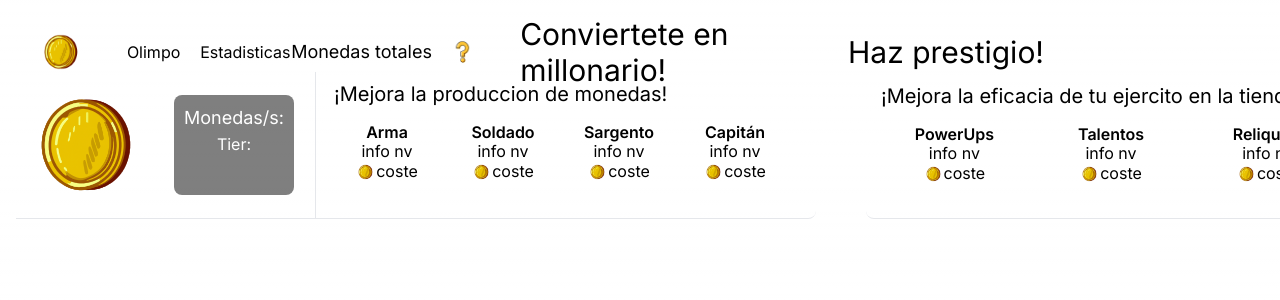
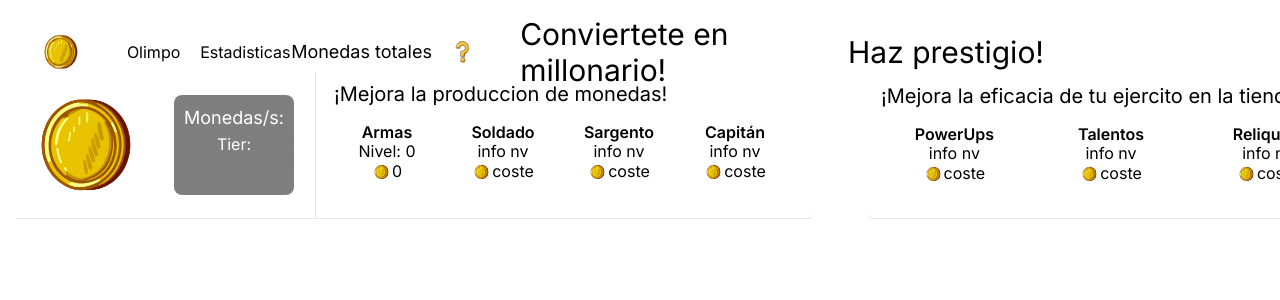
Before and after one commit to JavierChicano/cookie-clicker-v3, a Next.js app: page / in a window 1280 px wide. Shown: the top 300 px of the page. Built offline with nearby package versions, Linux system fonts and the light colour scheme.

Commit message:
comienzo de los componentes

```diff
--- a/app/page.tsx
+++ b/app/page.tsx
@@ -1,6 +1,8 @@
 import Image from "next/image";
-import coin1 from "@/media/coin1.png"
+import coin1 from "@/media/coin1.png";
+import CajaMejora from "@/components/caja-mejoras";
 export default function Home() {
+
   return (
     <main className="grid grid-cols-[minmax(300px,300px)_minmax(500px,1fr)_minmax(550px,700px)] gap-y-10 relative text-black">
       {/* <div
@@ -34,31 +36,24 @@ export default function Home() {
           className="flex flex-col items-center justify-center bg-opacity-50 bg-black h-[100px] w-[120px] rounded-lg ml-[20px] text-white"
         >
           <p className="text-lg mt-[-30px]">Monedas/s: </p>
-          <p >Tier: </p>
+          <p>Tier: </p>
         </article>
       </section>
       {/* Display mejoras */}
       <section className="rounded-r-lg p-[18px] border-b border-solid bg-principal">
-        <h2 className="mt-[-10px] text-xl">¡Mejora la produccion de monedas!</h2>
+        <h2 className="mt-[-10px] text-xl">
+          ¡Mejora la produccion de monedas!
+        </h2>
         <aside className="flex flex-wrap mt-[-2px]">
           {/* Primera caja */}
-          <div className="relative flex flex-1 flex-col items-center justify-center  mr-[10px] mt-[10px] rounded-lg cursor-pointer active:scale-125 bg-secundario">
-            <h1 className="font-semibold mt-1">Arma</h1>
-            <section className="relative flex flex-col justify-center items-center mt-[-7px] h-[55px]">
-              <p>info nv</p>
-              <div className="flex flex-row justify-center items-center p-[8px] mt-[-10px]">
-                <img
-                  src={coin1.src}
-                  className="monedaPrecio w-5"
-                  alt={"moneda"}
-                ></img>
-                <span className="mt-[-2px]">coste</span>
-              </div>
-            </section>
-            <div className="hidden bg-opacity-70 bg-black p-[10px] rounded-md mt-[-18px] text-white">
-              Aumenta la eficiencia de tu click +1
-            </div>
-          </div>
+          <CajaMejora
+            datos={{
+              nombre: "Armas",
+              nivel: 0,
+              coste: 0,
+              descripcion: "Test",
+            }}
+          />
           {/* Segunda caja */}
           <div className="relative flex flex-1 flex-col items-center justify-center  mr-[10px] mt-[10px] rounded-lg cursor-pointer active:scale-125 bg-secundario">
             <h1 className="font-semibold mt-1">Soldado</h1>
--- /dev/null
+++ b/components/caja-mejoras.tsx
@@ -0,0 +1,31 @@
+import coin1 from "@/media/coin1.png";
+
+type CajaMejorasParams = {
+  nombre: string;
+  nivel: number;
+  coste: number;
+  descripcion: string;
+};
+
+export default function CajaMejora({ datos }: { datos: CajaMejorasParams }) {
+  const { nombre, nivel, coste, descripcion } = datos;
+  return (
+    <div className="relative flex flex-1 flex-col items-center justify-center  mr-[10px] mt-[10px] rounded-lg cursor-pointer active:scale-125 bg-secundario">
+      <h1 className="font-semibold mt-1">{nombre}</h1>
+      <section className="relative flex flex-col justify-center items-center mt-[-7px] h-[55px]">
+        <p>Nivel: {nivel}</p>
+        <div className="flex flex-row justify-center items-center p-[8px] mt-[-10px]">
+          <img
+            src={coin1.src}
+            className="monedaPrecio w-5"
+            alt={"moneda"}
+          ></img>
+          <span className="mt-[-2px]">{coste}</span>
+        </div>
+      </section>
+      <div className="hidden bg-opacity-70 bg-black p-[10px] rounded-md mt-[-18px] text-white">
+        {descripcion}
+      </div>
+    </div>
+  );
+}
```
